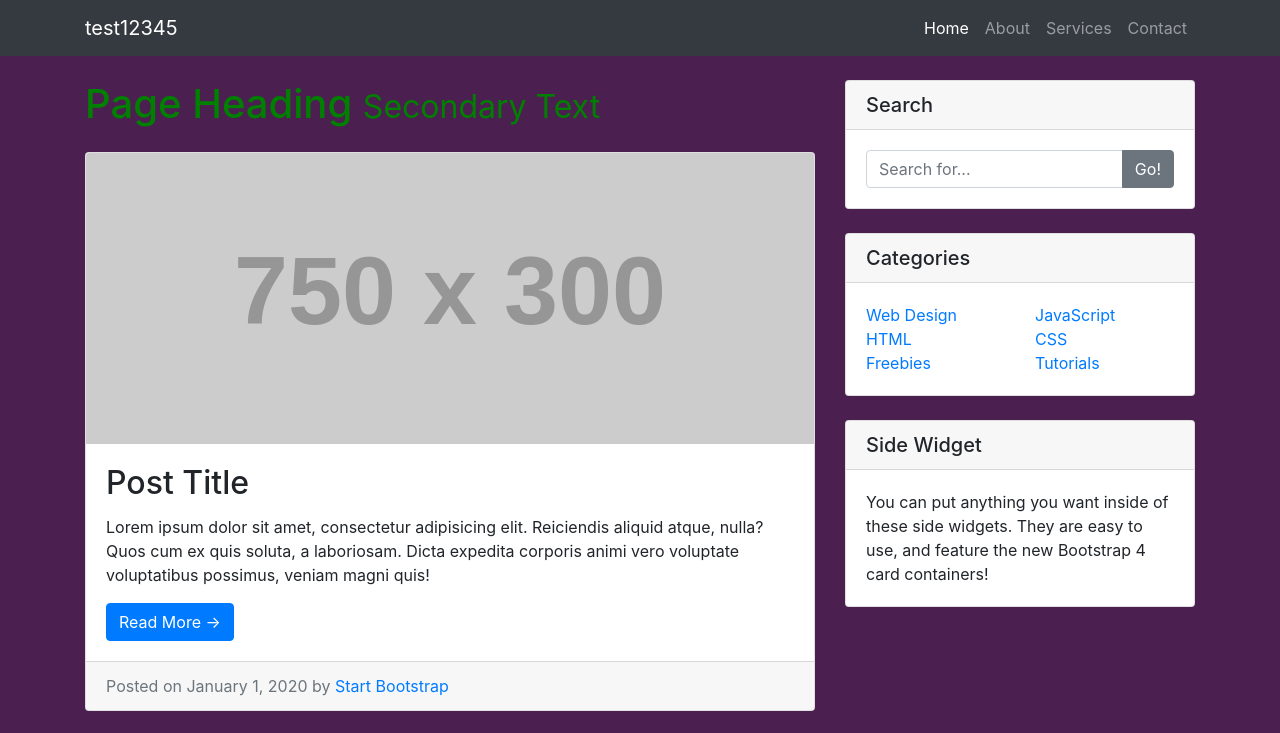
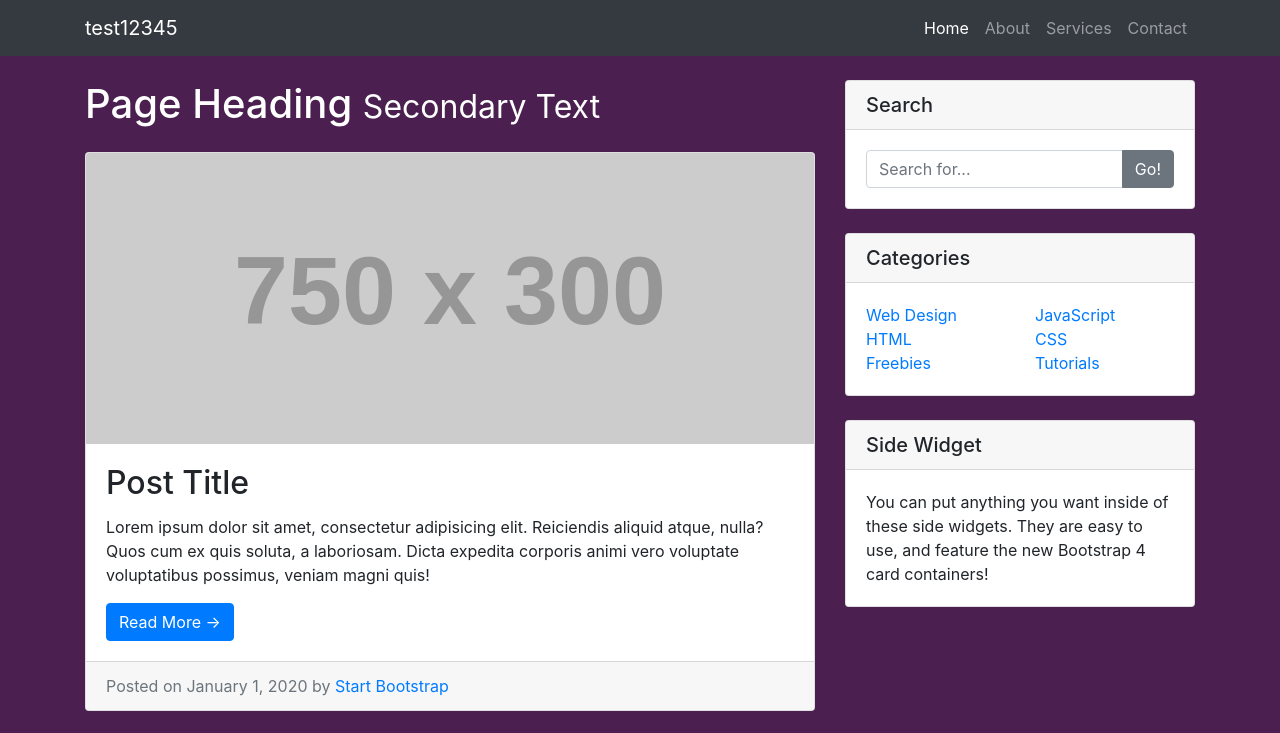
Before and after one commit to DaniD1986/Socialmediapage, a website: page feed.html in a window 1280 px wide. Shown: the top 733 px of the page. Drawn offline with Linux system fonts and the light colour scheme; placeholder pictures from the web are drawn by us.

Commit message:
Update Feed.css

```diff
--- a/css/Feed.css
+++ b/css/Feed.css
@@ -8,5 +8,5 @@ body {
 }
 
 h1.red {
-  color: green;
+  color: rgb(255, 255, 255);
 }
```
